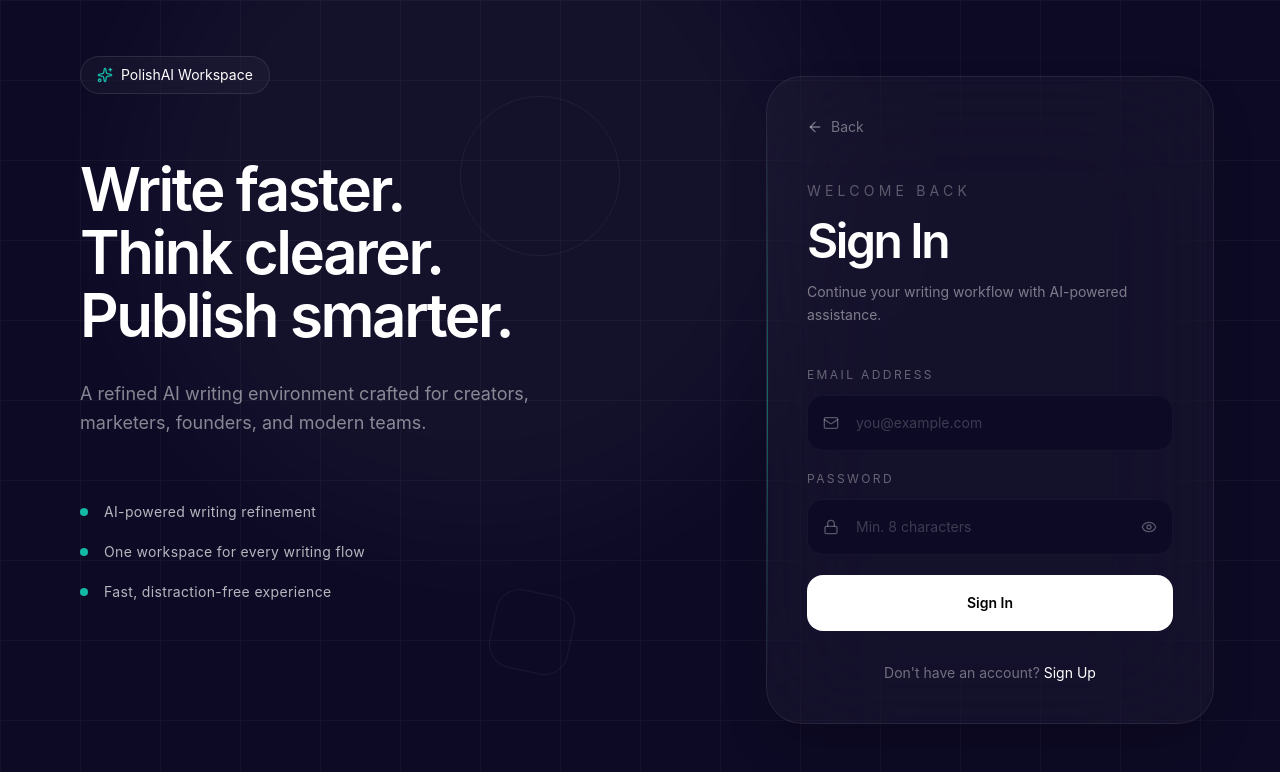
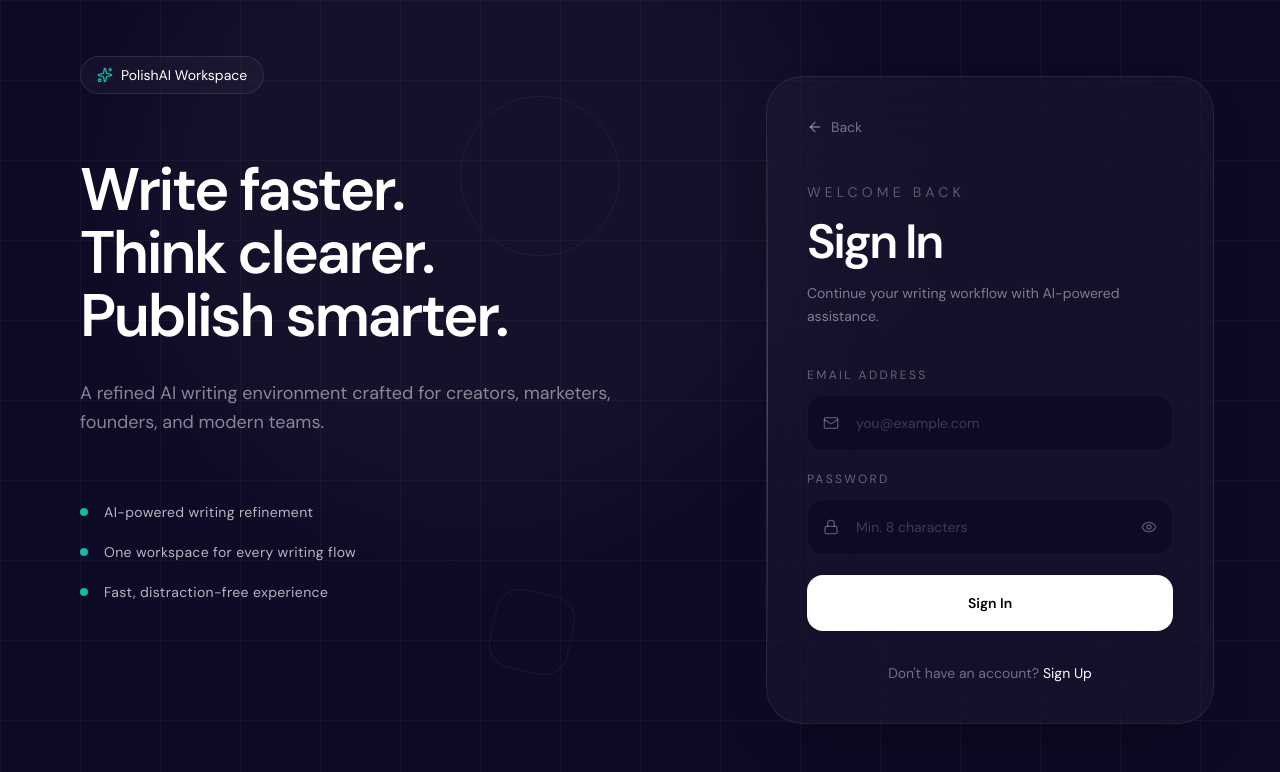
Before and after one commit to Abhishek8218/polishAi-Frontend, a React (Vite) app: page /auth/login in a window 1280 px wide. Shown: the top 772 px of the page. Built offline with nearby package versions, Linux system fonts and the light colour scheme; no server answers.

Commit message:
fixed font warning

```diff
--- a/index.html
+++ b/index.html
@@ -3,6 +3,12 @@
   <head>
     <meta charset="UTF-8" />
     <link rel="icon" type="image/svg+xml" href="/favicon.svg" />
+    <link rel="preconnect" href="https://fonts.googleapis.com">
+  <link rel="preconnect" href="https://fonts.gstatic.com" crossorigin>
+  <link
+    href="https://fonts.googleapis.com/css2?family=DM+Sans:wght@100..1000&display=swap"
+    rel="stylesheet"
+  />
       <link href="/src/index.css" rel="stylesheet">
     <meta name="viewport" content="width=device-width, initial-scale=1.0" />
     <title>polishai-frontend</title>
--- a/src/index.css
+++ b/src/index.css
@@ -1,6 +1,6 @@
-@import "tailwindcss";
 
 @import url('https://fonts.googleapis.com/css2?family=DM+Sans:ital,opsz,wght@0,100..1000;1,100..1000&display=swap');
+@import "tailwindcss";
 
 html {
   scroll-behavior: smooth;
```
